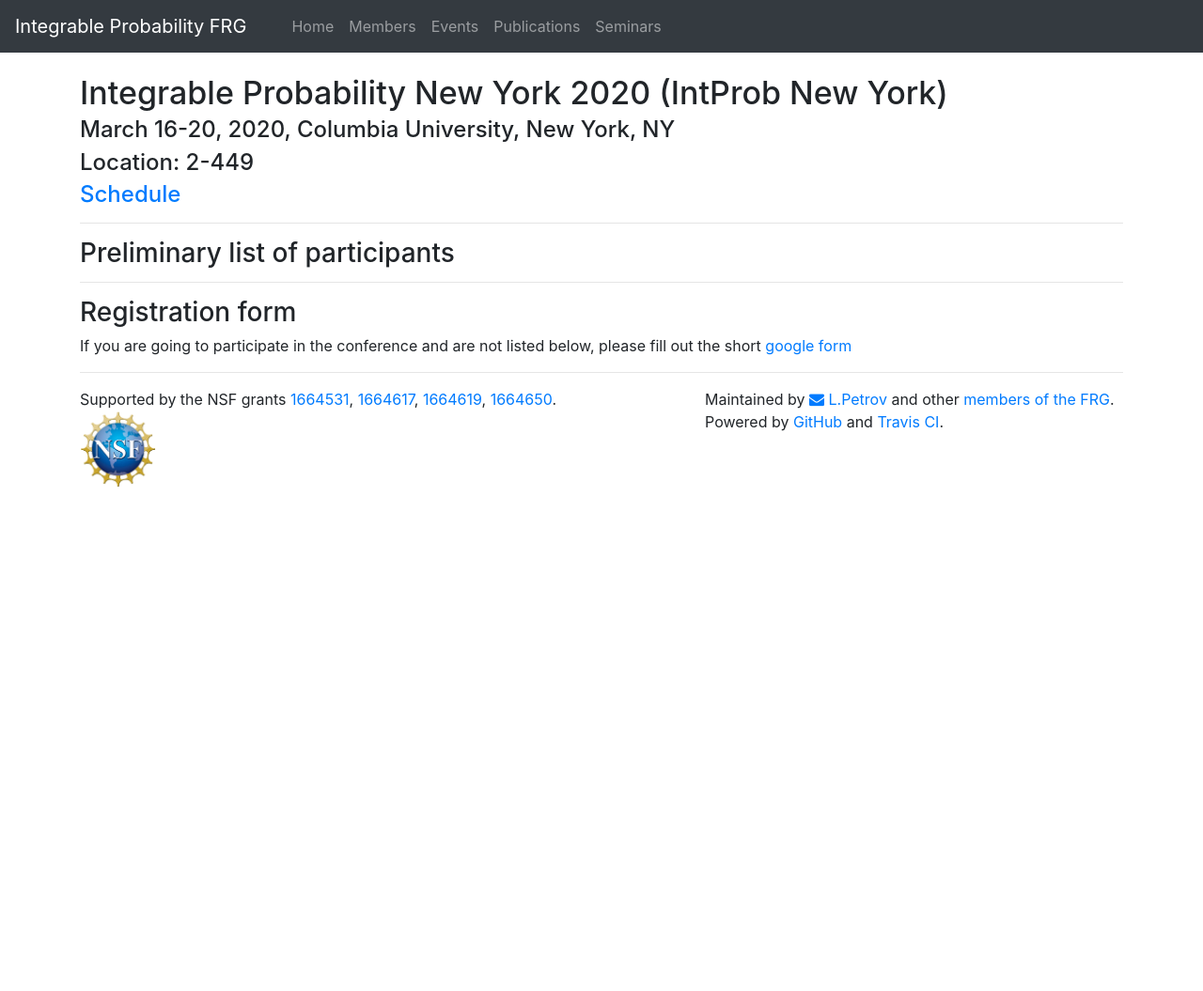
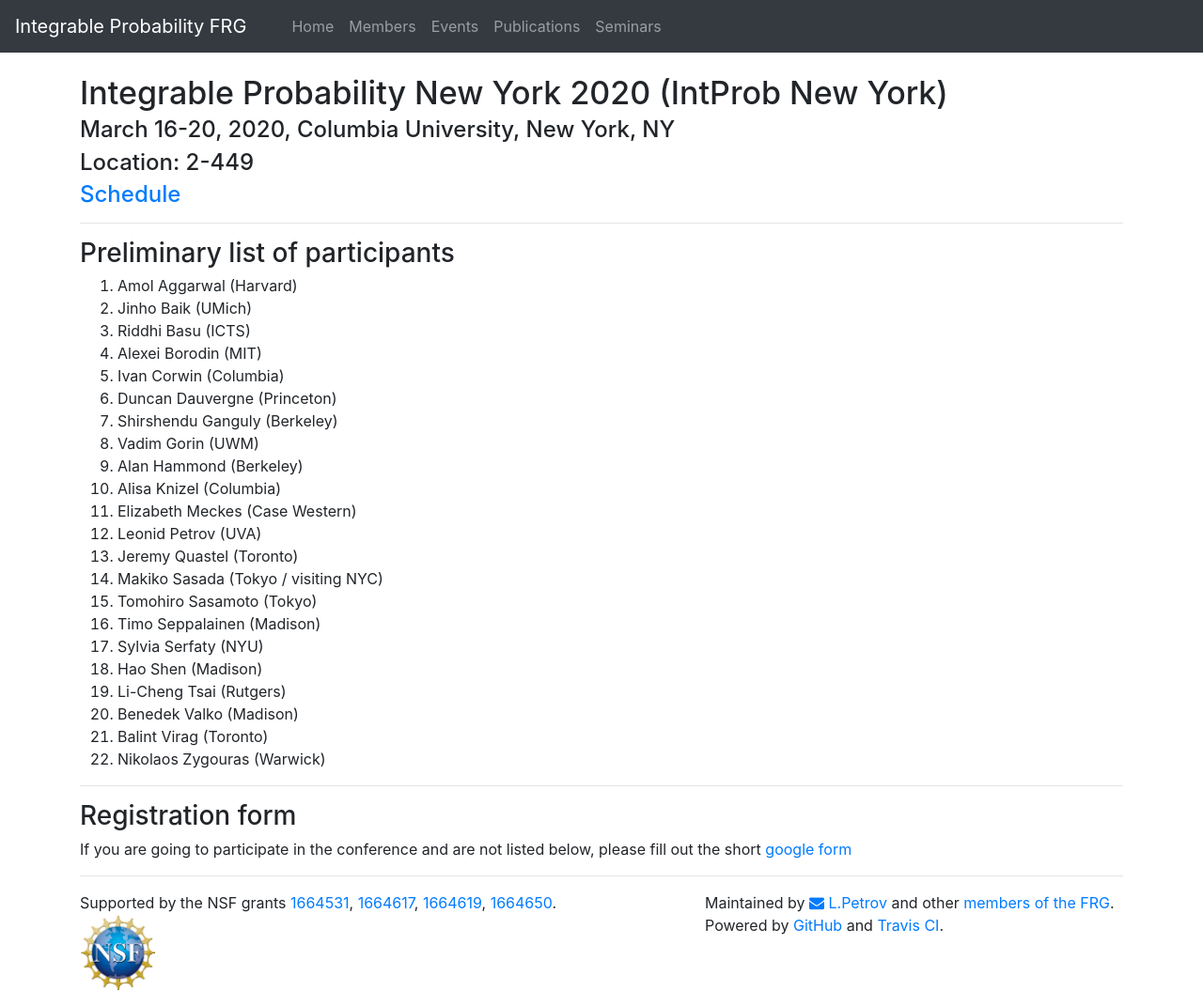
Before and after one commit to int-prob/int-prob-code, a Jekyll site: the page built from conference2020/index.md, in a window 1280 px wide. Shown: the whole page at 94% size. Built offline with Jekyll 4.4.1, drawn with Linux system fonts in a browser that asks for light colours; nearby versions of some CDN libraries; before the commit the page ends 900 px from its top, so only the background shows below that.

Commit message:
Preliminary list of participants

```diff
--- a/conference2020/index.md
+++ b/conference2020/index.md
@@ -18,6 +18,28 @@ permalink: /conference2020/participants/
 
 ## Preliminary list of participants
 
+1. Amol Aggarwal (Harvard)
+1. Jinho Baik (UMich)
+1. Riddhi Basu (ICTS)
+1. Alexei Borodin (MIT)
+1. Ivan Corwin (Columbia)
+1. Duncan Dauvergne (Princeton)
+1. Shirshendu Ganguly (Berkeley)
+1. Vadim Gorin (UWM)
+1. Alan Hammond (Berkeley)
+1. Alisa Knizel (Columbia)
+1. Elizabeth Meckes (Case Western)
+1. Leonid Petrov (UVA)
+1. Jeremy Quastel (Toronto)
+1. Makiko Sasada (Tokyo / visiting NYC)
+1. Tomohiro Sasamoto (Tokyo)
+1. Timo Seppalainen (Madison)
+1. Sylvia Serfaty (NYU)
+1. Hao Shen (Madison)
+1. Li-Cheng Tsai (Rutgers)
+1. Benedek Valko (Madison)
+1. Balint Virag (Toronto)
+1. Nikolaos Zygouras (Warwick)
 
 ---
 
```
